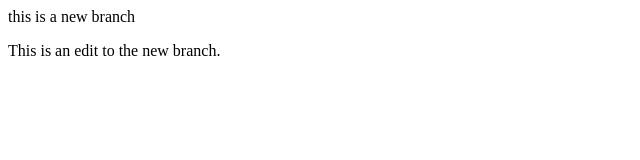
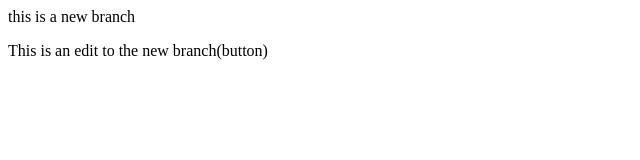
Before and after one commit to Nirisha04/LocalRepo, a plain HTML site: page index.html in a window 1280 px wide. Shown: the full height of the page, 0-640 px from the left. Drawn offline with Linux system fonts and the light colour scheme.

```diff
--- a/index.html
+++ b/index.html
@@ -1,2 +1,2 @@
 <p>this is a new branch</p>
-<p>This is an edit to the new branch.</p>
+<p>This is an edit to the new branch(button)</p>
```
